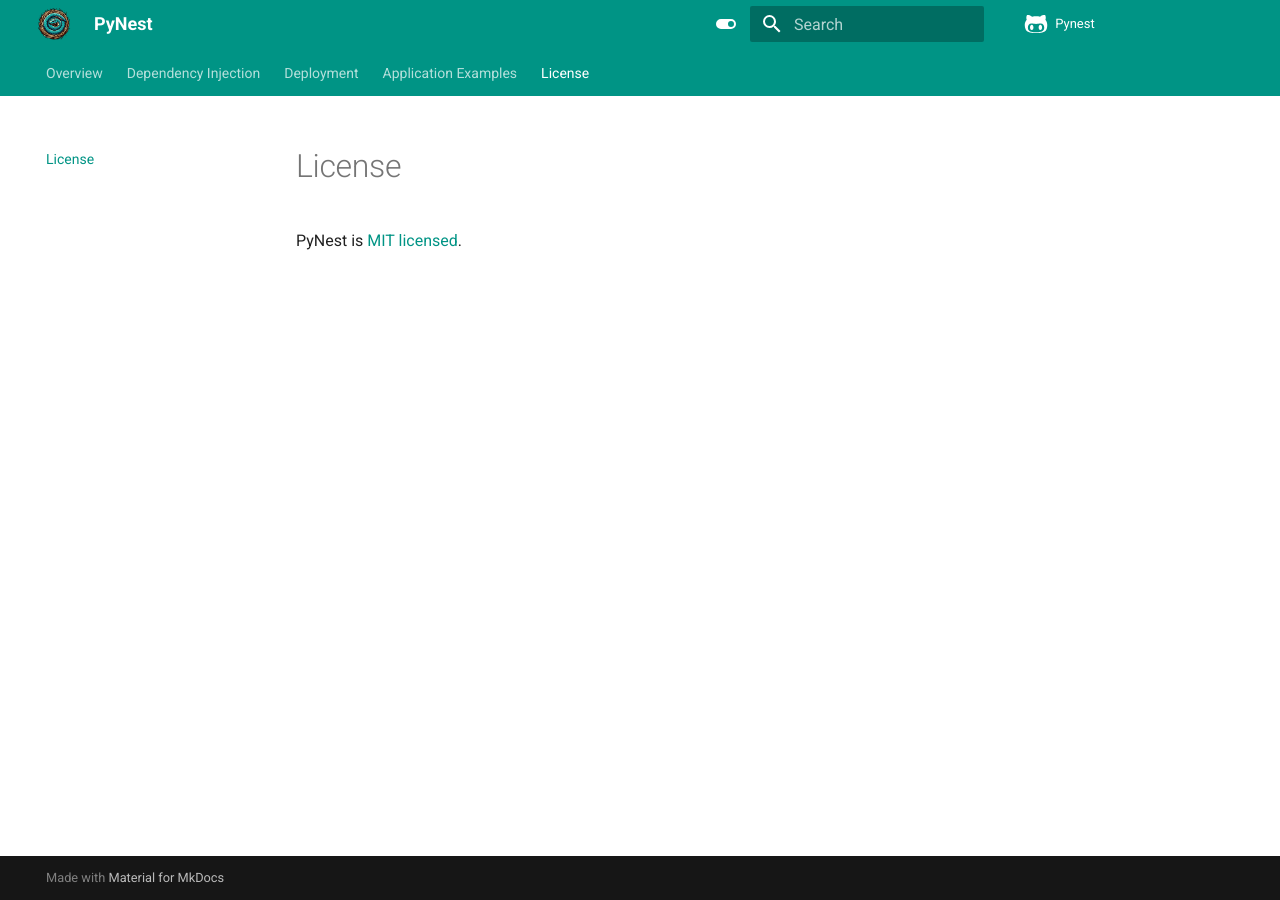
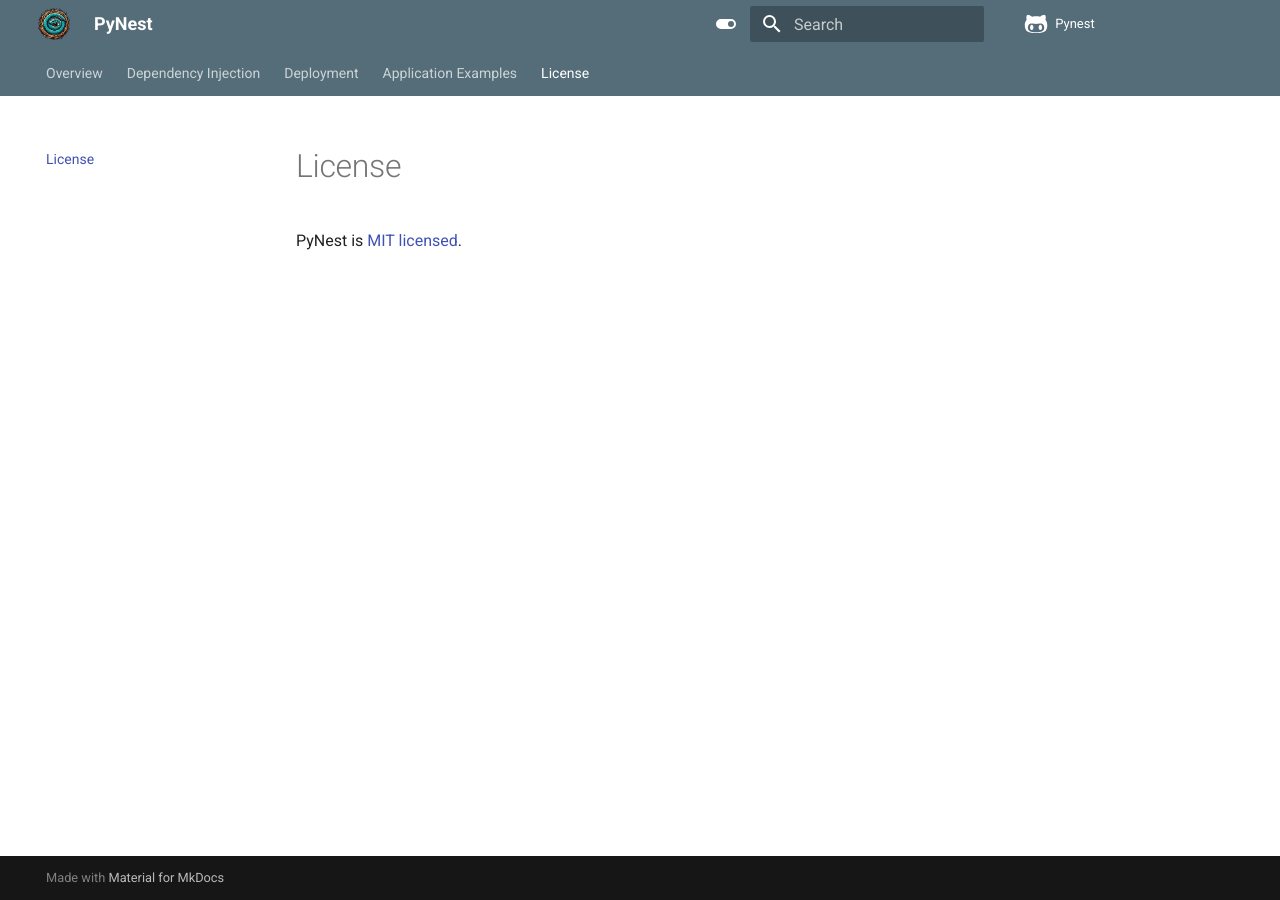
Before and after one commit to PythonNest/PyNest, an MkDocs documentation site: the page built from docs/license.md, in a window 1280 px wide. Built offline with MkDocs 1.6.1 and Material for MkDocs 9.7.7, drawn with Linux system fonts in a browser that asks for light colours; comment, search, counter and statistics services are not loaded.

Commit message:
change primary color

```diff
--- a/mkdocs.yml
+++ b/mkdocs.yml
@@ -18,7 +18,7 @@ theme:
   palette:
     - media: "(prefers-color-scheme: light)"
       scheme: default
-      primary: teal
+      primary: blue grey
       accent: amber
       toggle:
         icon: material/toggle-switch
@@ -26,7 +26,7 @@ theme:
     # Palette toggle for dark mode
     - media: "(prefers-color-scheme: dark)"
       scheme: slate
-      primary: teal
+      primary: blue grey
       accent: amber
       toggle:
         icon: material/toggle-switch-off-outline
```
